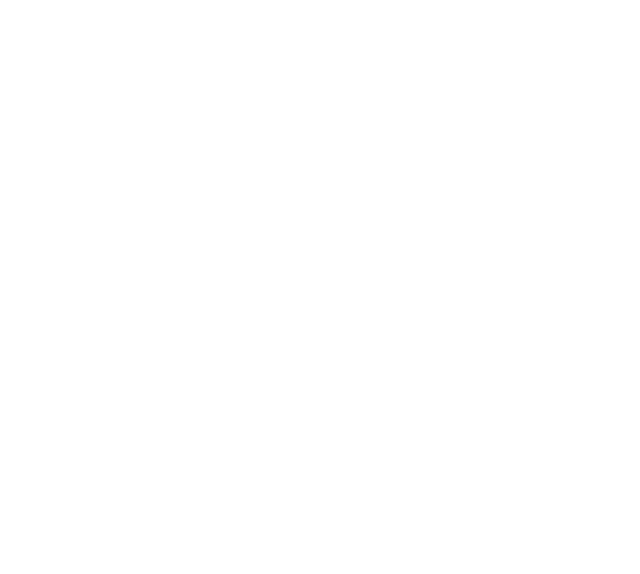
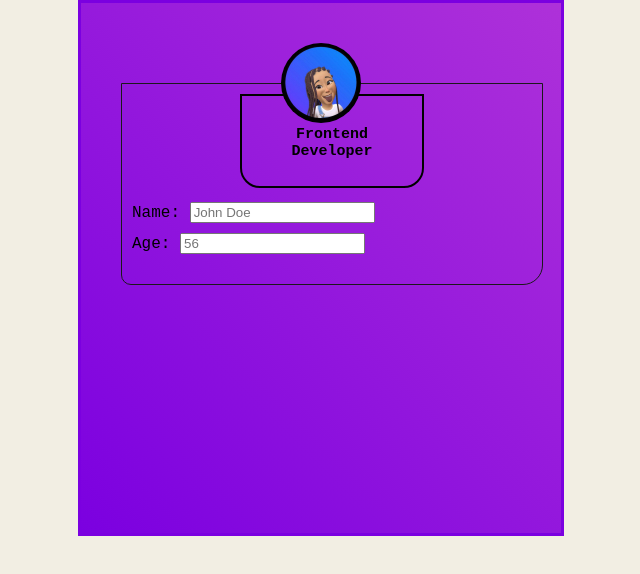
Before and after one commit to Vhinwe/ADA_Frontend1-, a plain HTML site: page animation_Task/index.html in a window 1280 px wide. Shown: the whole page, without its empty margins (319-959 px from the left). Drawn offline with Linux system fonts and the light colour scheme.

Commit message:
second updated commit

```diff
--- a/animation_Task/index.css
+++ b/animation_Task/index.css
@@ -1,25 +1,88 @@
 
-/* .card{
+*html{
+    height: 100%;
+    box-sizing: border-box;
+}
+body{
+    margin: 0;
+    padding: 0;
+    font-family: 'Courier New', Courier, monospace;
+    background: #f2eee3;
+}
+p{
+  font-size: 15px;
+  text-align: center;
+  margin: 5px;
+  padding: 25px;
+  font-weight: 900;
+}
+
+.container {
+    position:relative;
     margin: 0 auto;
-    border: 4px solid red;
-    width: 25%;
-    height: 30vw;
-}
-.circle{
-    width: 60px;
-    height: 60px;
+    width: 400px;
+    height: 450px;
+    padding: 40px;
+    border: #7b00e0 solid 3px;
+    background: linear-gradient(45deg, #7b00e0, #ae31d9);
+
 
 }
-.circle > img{
-    width: 60px;
-    height: 60px;
+.wrapper{
+    height: 80px;
+    width: 80px;
+    overflow: hidden;
+    margin: 0 auto;
     border-radius: 50%;
-    border: 2px solid green;
-    margin-left: 50% ;
-    margin-top: 10vw;
+    /*box-shadow: 0px 1px 5px 0px rgba(0,0,0,0.3); */
+
+  }
+  .wrapper > img{
+    height: 80px;
+    width: 80px;
+    transition: height 0.3s ease-in-out, width 0.3s ease-in-out;
+
+
+  }
+  .wrapper img:hover{
+    transform: scale(1.2);
+  }
+
+.skew{
+    width: 100%;
+    height: 180px;
+    padding: 10px 10px;
+    font-size:  16px;
+    margin-bottom: 22px;
+    border: 1px solid rgb(27, 25, 26);
+    margin-top: 60px;
+    border-bottom-left-radius: 10px;
+    border-bottom-right-radius: 20px;
 
 }
-.skew{
-    border: 2px solid palevioletred;
+.skew:hover{
+    transform: skewY(5deg );
+    border-top: none;
+    animation: circle 3s;
 
-} */
+
+}
+@keyframes circle {
+    0%{skewY:(8deg); background-color: aqua; opacity:0.2 ;}
+    55%{skewY:8deg(10deg); background-color: blue; opacity: 0.4}
+    100%{skewY:(15deg); background-color: rgb(247, 0, 255);}
+}
+form{
+  margin-top: -100px ;
+}
+input{
+  margin-top: 10px;
+}
+.inner{
+  border: 2px solid black ;
+  height: 50%;
+  width: 180px;
+  margin: 0px auto 4px;
+  border-bottom-left-radius: 20px;
+  border-bottom-right-radius: 20px;
+}
--- a/animation_Task/index.html
+++ b/animation_Task/index.html
@@ -8,20 +8,26 @@
     <link rel="stylesheet" href="index.css">
 </head>
 
-<!-- <body>
-    <div class="card">
-        <div class="circle">
+<body>
+    <div class="container">
+        <div class="wrapper">
           <img src="/avatar.jpeg" alt="an avatar">
 
         </div>
+        <form>
             <div class="skew">
+               <div class="inner">
+                <p>Frontend Developer</p>
+              </div>
                 <label id="name" value="" >Name:</label>
                  <input type="text" placeholder="John Doe"><br>
                  <label id="age" value=""> Age:</label>
-            <input type="text" placeholder="">
+                 <input type="text" placeholder="56">
 
              </div>
+        </form>
+
 
     </div>
-</body> -->
+</body>
 </html>
```
Lines whose indentation alone changed are shown as unchanged.
